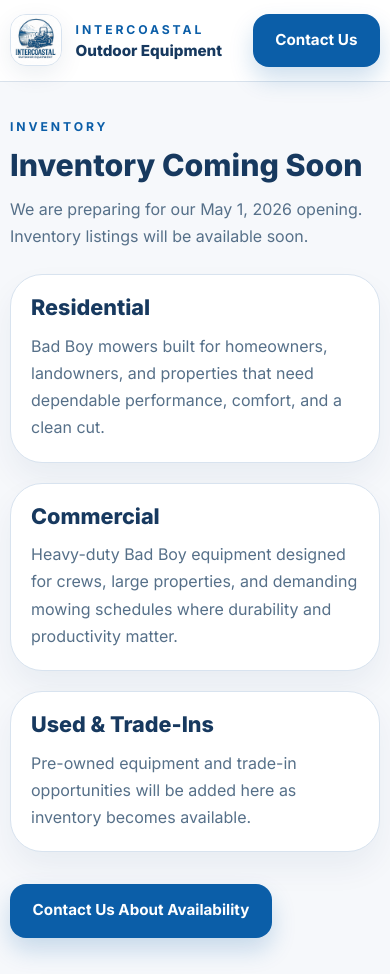
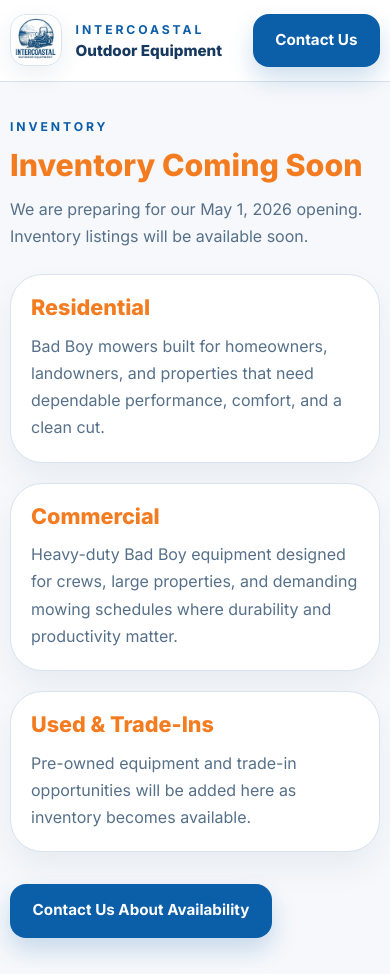
Before and after one commit to TanyaA318/intercoastal-website, a React (Vite) app: page /inventory in a window 390 px wide. Built offline with nearby package versions, Linux system fonts and the light colour scheme.

Commit message:
Update styles.css

```diff
--- a/src/styles.css
+++ b/src/styles.css
@@ -1016,4 +1016,14 @@ img {
   .service-form .form-row {
     grid-template-columns: 1fr !important;
   }
+
+/* Inventory page only styling */
+
+.inventory-page-section .section-title {
+  color: #f47c20; /* Bad Boy orange */
 }
+
+.inventory-page-section .card-title {
+  color: #f47c20; /* Bad Boy orange */
+}
+}
```
